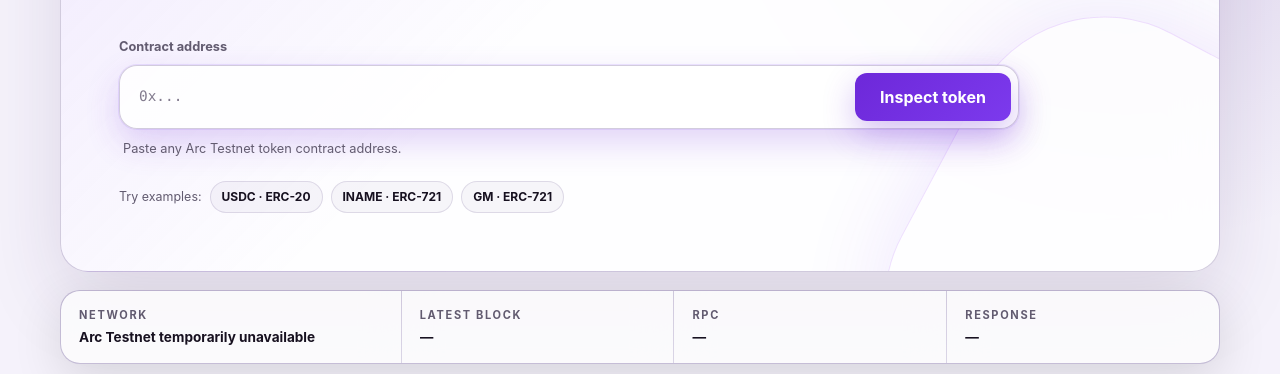
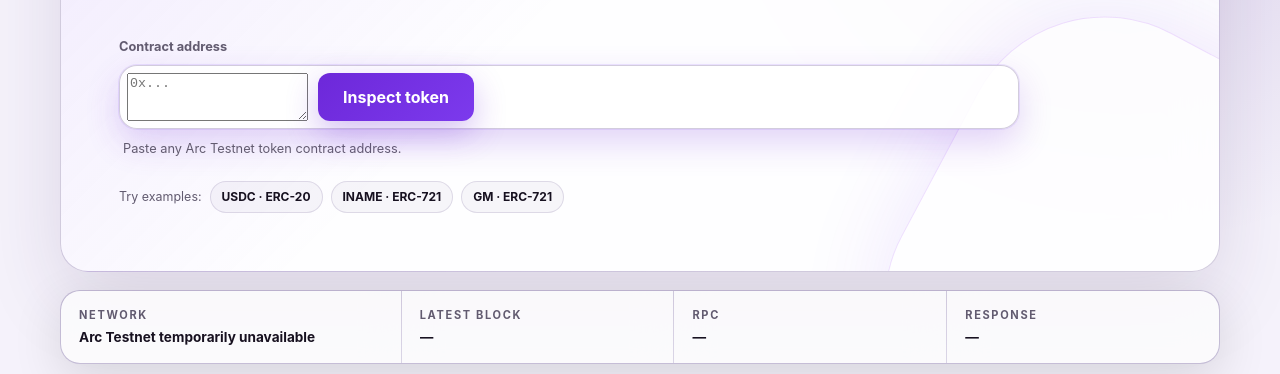
Before and after one commit to joaodd1590-sys/Token-Analyzer, a website: page index.html in a window 1280 px wide. Shown: the part 426-800 px from the top of the page. Drawn offline with Linux system fonts and the light colour scheme; no server answers.

Commit message:
Update index.html

```diff
--- a/index.html
+++ b/index.html
@@ -57,16 +57,18 @@
           <form id="analyzeForm" class="analyze-form" novalidate>
             <label for="tokenAddress">Contract address</label>
             <div class="input-row">
-              <input
+              <textarea
                 id="tokenAddress"
                 name="address"
-                type="text"
+                rows="1"
+                wrap="soft"
                 inputmode="text"
                 autocomplete="off"
+                autocapitalize="off"
                 spellcheck="false"
                 placeholder="0x..."
                 aria-describedby="statusMsg"
-              />
+              ></textarea>
               <button id="analyzeBtn" class="primary-button" type="submit">
                 <span class="button-label">Inspect token</span>
                 <span class="button-loader" aria-hidden="true"></span>
```
